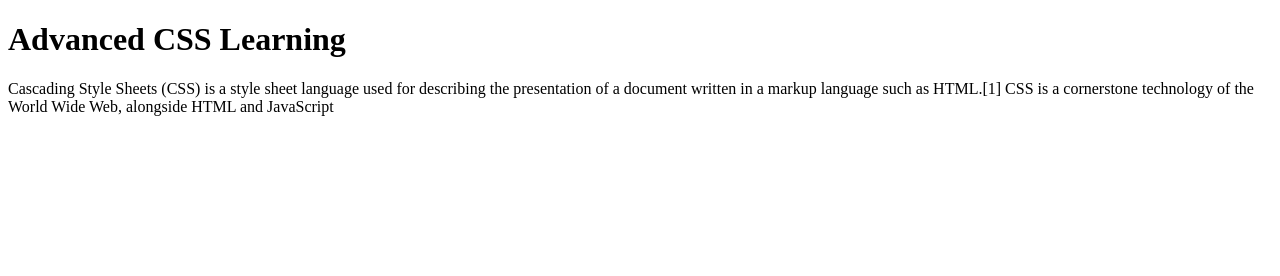
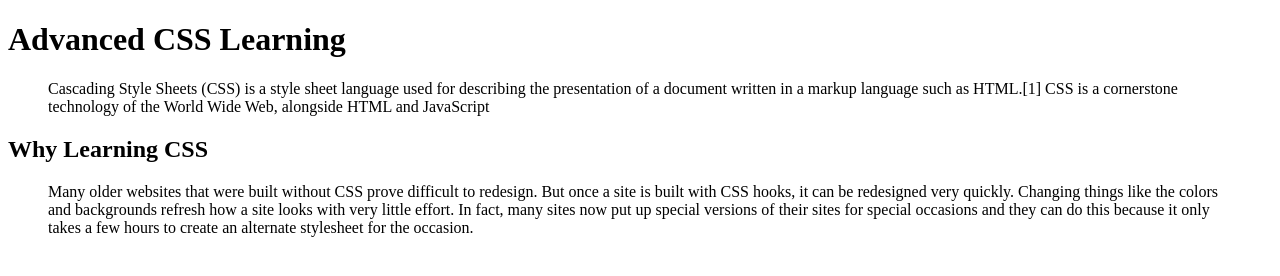
Before and after one commit to ditu10/my-first-repo, a plain HTML site: page index.html in a window 1280 px wide. Drawn offline with Linux system fonts and the light colour scheme.

Commit message:
second commit

```diff
--- a/index.html
+++ b/index.html
@@ -8,6 +8,9 @@
 </head>
 <body>
     <h1>Advanced CSS Learning</h1>
-    <article>Cascading Style Sheets (CSS) is a style sheet language used for describing the presentation of a document written in a markup language such as HTML.[1] CSS is a cornerstone technology of the World Wide Web, alongside HTML and JavaScript</article>
+    <blockquote>Cascading Style Sheets (CSS) is a style sheet language used for describing the presentation of a document written in a markup language such as HTML.[1] CSS is a cornerstone technology of the World Wide Web, alongside HTML and JavaScript</blockquote>
+
+    <h2>Why Learning CSS</h2>
+    <blockquote>Many older websites that were built without CSS prove difficult to redesign. But once a site is built with CSS hooks, it can be redesigned very quickly. Changing things like the colors and backgrounds refresh how a site looks with very little effort. In fact, many sites now put up special versions of their sites for special occasions and they can do this because it only takes a few hours to create an alternate stylesheet for the occasion.</blockquote>
 </body>
 </html>
```
